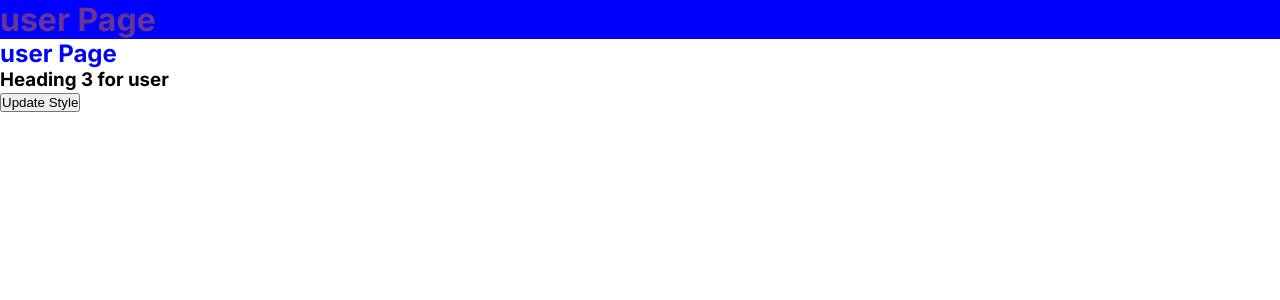
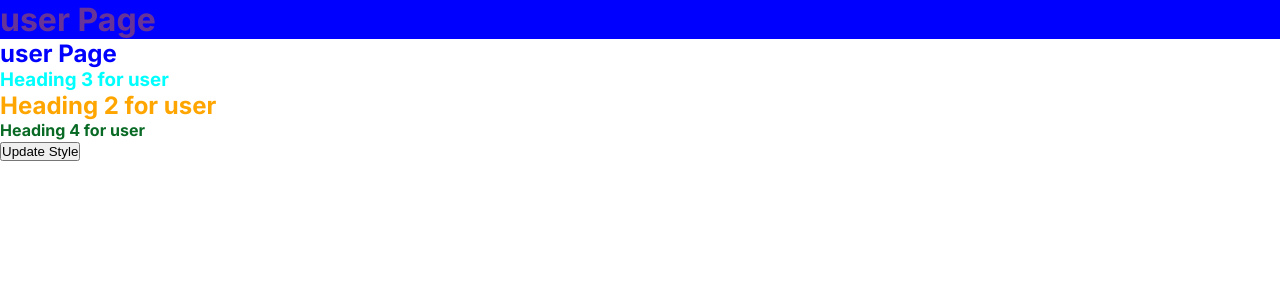
Before and after one commit to divyaPrakash1/firstnextjs, a Next.js app: page /user in a window 1280 px wide. Shown: the top 300 px of the page. Built offline with nearby package versions, Linux system fonts and the light colour scheme.

Commit message:
moduler css

```diff
--- /dev/null
+++ b/src/app/custom.module.css
@@ -0,0 +1,3 @@
+.mainClass {
+    color: aqua;
+}
--- /dev/null
+++ b/src/app/other.module.css
@@ -0,0 +1,3 @@
+ .mainClass {
+     color: orange;
+ }
--- a/src/app/user/page.js
+++ b/src/app/user/page.js
@@ -1,6 +1,9 @@
 "use client"
 
-import { useState } from "react"
+import { useState } from "react";
+import custom from './../custom.module.css';
+import other from './../other.module.css'
+import inner from '@/style/inner.module.css'
 
 
 export default function Page() {
@@ -9,7 +12,9 @@ export default function Page() {
         <>
             <h1 style={h3Style}>user Page</h1>
             <h2>user Page</h2>
-            <h3> Heading 3 for user</h3>
+            <h3 className={custom.mainClass}> Heading 3 for user</h3>
+            <h2 className={other.mainClass}> Heading 2 for user</h2>
+            <h4 className={inner.mainClass}> Heading 4 for user</h4>
             <button onClick={() => setH3Style({ backgroundColor: "red" })}>Update Style</button>
         </>
     )
--- /dev/null
+++ b/src/style/inner.module.css
@@ -0,0 +1,3 @@
+.mainClass {
+    color: rgb(8, 106, 36);
+}
```
